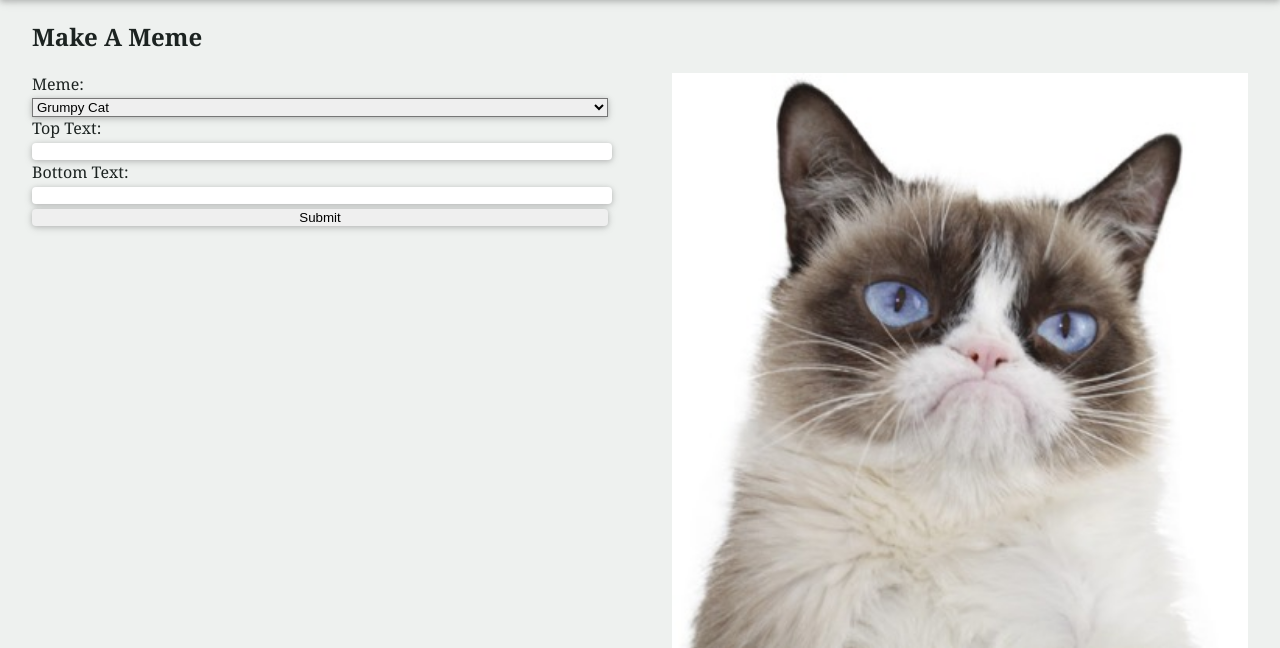
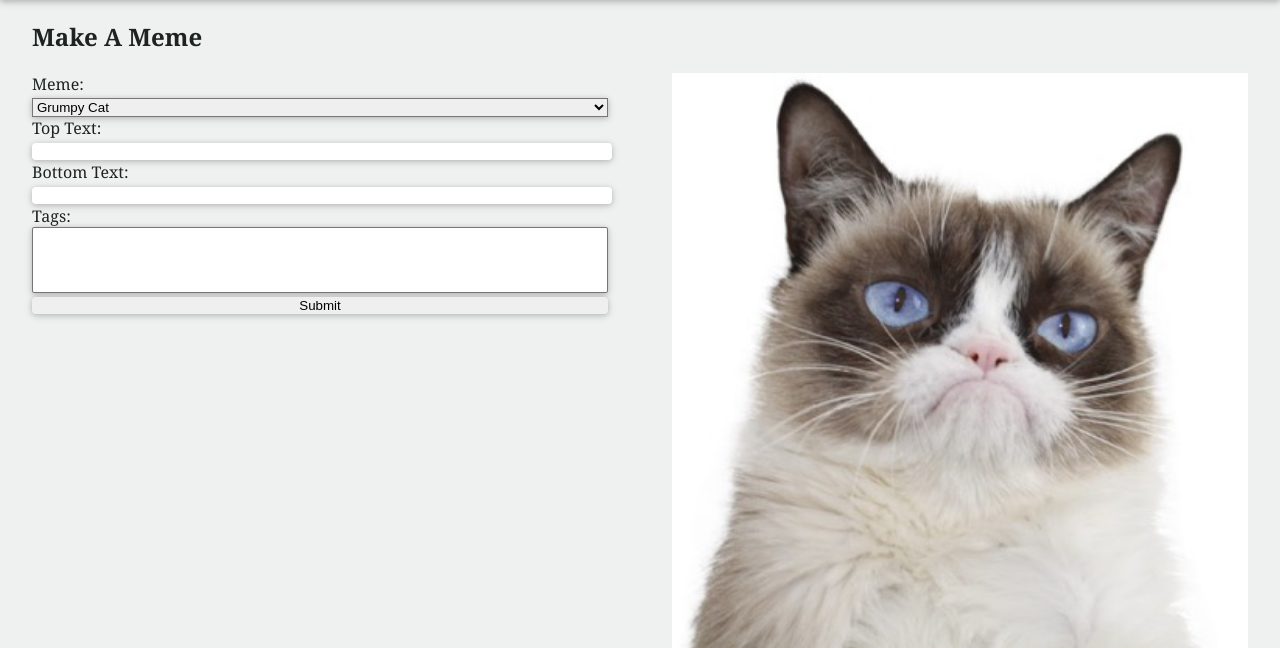
Before and after one commit to JackWilb/DBProject, a Django app: page /makeameme/ in a window 1280 px wide. Shown: the part 98-746 px from the top of the page. Run offline with Django 3.2, Linux system fonts and the light colour scheme; lists and menus that the app fills with data are empty.

Commit message:
add tags into makeameme.html and views.py

```diff
--- a/DBProject.sql
+++ b/DBProject.sql
@@ -102,7 +102,8 @@ INSERT INTO Tag (name) VALUES
 ('Funny'),
 ('Edgy'),
 ('Standard'),
-('True');
+('True'),
+('Spicy');
 
 INSERT INTO MemeTag (memeid, tagid) VALUES
 (1, 1),
--- a/src/MemeGenerator/templates/MemeGenerator/makeameme.html
+++ b/src/MemeGenerator/templates/MemeGenerator/makeameme.html
@@ -30,6 +30,13 @@
 				Bottom Text:<br>
 				<input type="text" name="bottomText"> <br>
 
+				Tags:<br>
+				<select id="tags" multiple="multiple" class="lstSelected">
+					{% for tag in tags %}
+						<option value="tag.id">{{ tag.name }}</option>
+					{% endfor %}
+				</select> <br>
+
 				<input type="submit" value="Submit">
 		</form>
 	</div>
--- a/src/MemeGenerator/views.py
+++ b/src/MemeGenerator/views.py
@@ -1,6 +1,6 @@
 from django.shortcuts import render, redirect
 from django.http import HttpResponse
-from MemeGenerator.models import Template, Meme, Text
+from MemeGenerator.models import Template, Meme, Text, Tag
 
 import os
 import math
@@ -17,6 +17,8 @@ def index(request):
 	# Get Memes based on random indicies
 	meme1 = Meme.objects.all()[randomindex1]
 	meme2 = Meme.objects.all()[randomindex2]
+
+
 
 	context = {
 		'leftMeme': meme1,
@@ -68,4 +70,11 @@ def makeameme(request):
 		return redirect('/')
 	else:
 		# If not post then go to the page so we can make a post
+
+		# Get Tags to pass into context
+		tags = Tag.objects.all()
+
+		# Set context
+		context = {'tags': tags}
+
 		return render(request, 'MemeGenerator/makeameme.html')
```
Also changed, not shown: 1 other file.
